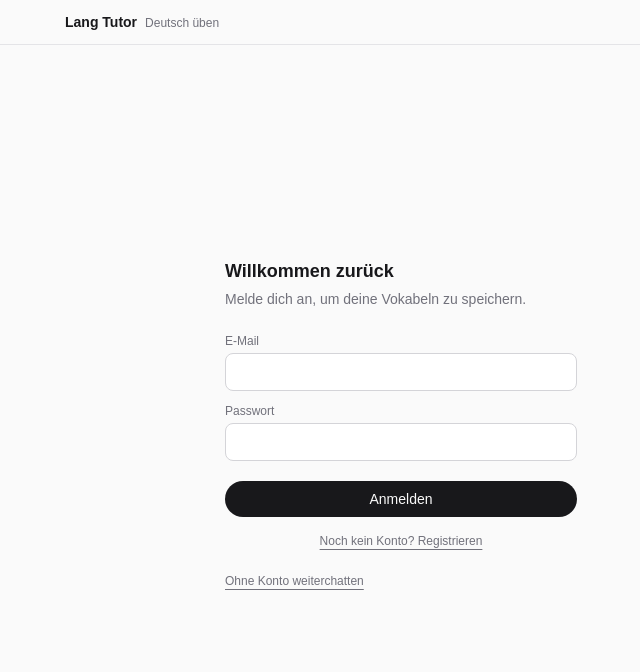
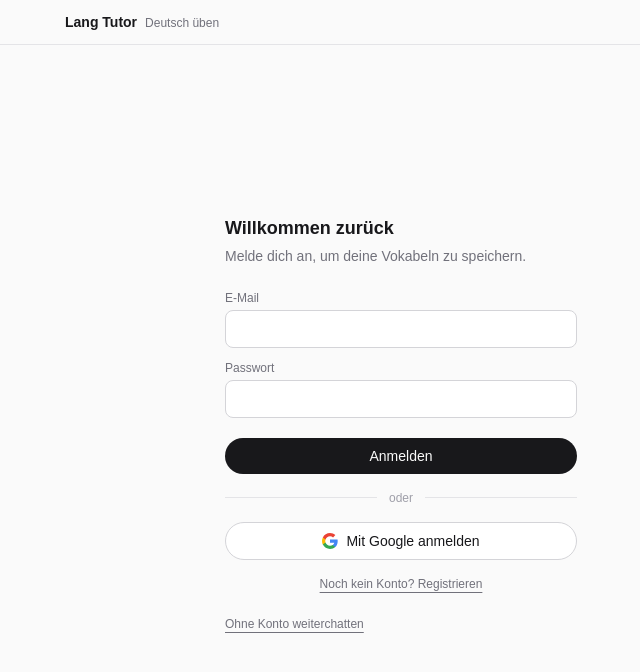
Before and after one commit to umaisusmani/lang-tutor, a Next.js app: page /login in a window 1280 px wide. Shown: the top 672 px of the page, without its empty margins (239-879 px from the left). Built offline with nearby package versions, Linux system fonts and the light colour scheme.

Commit message:
OAuth set up

```diff
--- a/app/auth/actions.ts
+++ b/app/auth/actions.ts
@@ -2,6 +2,7 @@
 
 import { revalidatePath } from 'next/cache';
 import { redirect } from 'next/navigation';
+import { headers } from 'next/headers';
 
 import { isCefrLevel } from '@/lib/prompts';
 import { getCurrentUserId, updateCefrLevel } from '@/lib/services/profile.service';
@@ -44,6 +45,32 @@ export async function signUp(_prev: AuthState, formData: FormData): Promise<Auth
   redirect('/');
 }
 
+/**
+ * Kicks off Google OAuth. Unlike signIn/signUp, this doesn't set a session
+ * itself -- it just asks Supabase for Google's consent-screen URL and
+ * redirects there. The session gets set later, when Google sends the user
+ * back to app/auth/callback/route.ts with a code to exchange.
+ *
+ * `origin` comes from the request's own Origin header rather than an env var,
+ * so this works unchanged on localhost and every Vercel preview/production
+ * URL without per-environment config.
+ */
+export async function signInWithGoogle() {
+  const origin = (await headers()).get('origin') ?? 'http://localhost:3000';
+  const supabase = await createClient();
+
+  const { data, error } = await supabase.auth.signInWithOAuth({
+    provider: 'google',
+    options: { redirectTo: `${origin}/auth/callback` },
+  });
+
+  if (error || !data.url) {
+    redirect('/login?error=oauth_failed');
+  }
+
+  redirect(data.url);
+}
+
 export async function signOut() {
   const supabase = await createClient();
   await supabase.auth.signOut();
--- a/app/login/page.tsx
+++ b/app/login/page.tsx
@@ -1,14 +1,32 @@
 'use client';
 
 import Link from 'next/link';
-import { useActionState, useState } from 'react';
+import { useSearchParams } from 'next/navigation';
+import { Suspense, useActionState, useState } from 'react';
 
-import { signIn, signUp, type AuthState } from '@/app/auth/actions';
+import { signIn, signInWithGoogle, signUp, type AuthState } from '@/app/auth/actions';
 
+// useSearchParams() (used below, for surfacing a failed Google redirect)
+// requires a Suspense boundary in the App Router -- without one, this page
+// can't be statically rendered at all. The default export just provides that
+// boundary; LoginForm has the actual page.
 export default function LoginPage() {
+  return (
+    <Suspense>
+      <LoginForm />
+    </Suspense>
+  );
+}
+
+function LoginForm() {
   const [mode, setMode] = useState<'signin' | 'signup'>('signin');
   const action = mode === 'signin' ? signIn : signUp;
   const [state, formAction, pending] = useActionState<AuthState, FormData>(action, null);
+
+  // Set by app/auth/callback/route.ts when Google's code exchange fails, or
+  // by signInWithGoogle() if Supabase never returned a redirect URL at all.
+  const errorParam = useSearchParams().get('error');
+  const oauthFailed = errorParam === 'auth_callback_failed' || errorParam === 'oauth_failed';
 
   return (
     <div className="flex min-h-dvh flex-col bg-zinc-50 text-zinc-900 dark:bg-zinc-950 dark:text-zinc-100">
@@ -68,6 +86,45 @@ export default function LoginPage() {
           </button>
         </form>
 
+        {oauthFailed && (
+          <p className="mt-3 text-xs text-red-600 dark:text-red-400">
+            Google-Anmeldung fehlgeschlagen. Bitte versuch es noch einmal.
+          </p>
+        )}
+
+        <div className="my-4 flex items-center gap-3 text-xs text-zinc-400">
+          <div className="h-px flex-1 bg-zinc-200 dark:bg-zinc-800" />
+          oder
+          <div className="h-px flex-1 bg-zinc-200 dark:bg-zinc-800" />
+        </div>
+
+        <form action={signInWithGoogle}>
+          <button
+            type="submit"
+            className="flex w-full items-center justify-center gap-2 rounded-full border border-zinc-300 bg-white px-4 py-2 text-sm font-medium text-zinc-900 dark:border-zinc-700 dark:bg-zinc-900 dark:text-zinc-100"
+          >
+            <svg viewBox="0 0 24 24" className="h-4 w-4" aria-hidden="true">
+              <path
+                fill="#4285F4"
+                d="M23.52 12.27c0-.85-.08-1.67-.22-2.45H12v4.64h6.47c-.28 1.5-1.13 2.78-2.4 3.63v3.02h3.89c2.27-2.09 3.56-5.17 3.56-8.84z"
+              />
+              <path
+                fill="#34A853"
+                d="M12 24c3.24 0 5.96-1.07 7.95-2.9l-3.89-3.02c-1.08.72-2.45 1.15-4.06 1.15-3.12 0-5.77-2.11-6.71-4.94H1.28v3.11C3.26 21.3 7.31 24 12 24z"
+              />
+              <path
+                fill="#FBBC05"
+                d="M5.29 14.29c-.24-.72-.38-1.49-.38-2.29s.14-1.57.38-2.29V6.6H1.28A11.96 11.96 0 000 12c0 1.93.46 3.76 1.28 5.4l4.01-3.11z"
+              />
+              <path
+                fill="#EA4335"
+                d="M12 4.77c1.76 0 3.35.61 4.6 1.8l3.45-3.45C17.95 1.19 15.24 0 12 0 7.31 0 3.26 2.7 1.28 6.6l4.01 3.11c.94-2.83 3.59-4.94 6.71-4.94z"
+              />
+            </svg>
+            Mit Google anmelden
+          </button>
+        </form>
+
         <button
           type="button"
           onClick={() => setMode(mode === 'signin' ? 'signup' : 'signin')}
```
Also changed, not shown: 1 other file (tests, documents, lock files or other folders).
